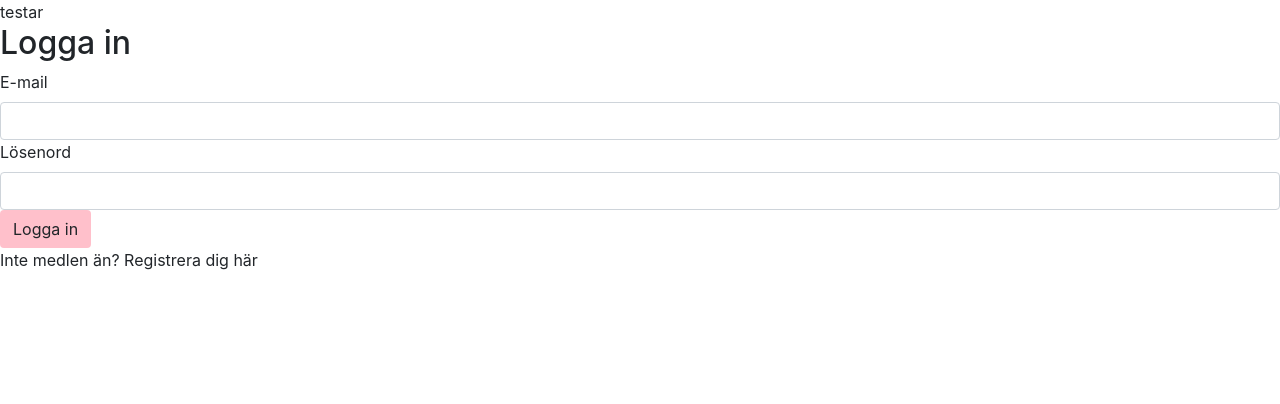
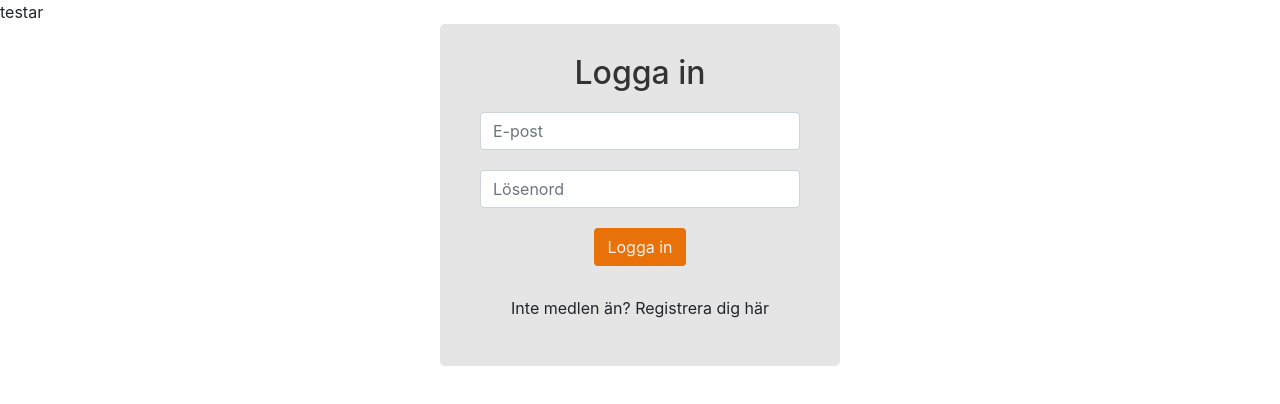
Before and after one commit to chris-mbg/FilmvisarnaAB, a React (Create React App) app: page / in a window 1280 px wide. Shown: the top 404 px of the page. Built offline with nearby package versions, Linux system fonts and the light colour scheme.

Commit message:
Bootstrap and styling added

```diff
--- a/src/components/LoginModal.js
+++ b/src/components/LoginModal.js
@@ -2,16 +2,34 @@ import style from '../css/LoginModal.module.css';
 
 const LoginModal = () => {
   return (
-    <div className={`form-group`}>
-      <h2>Logga in</h2>
+    <div className={`form-group ${style.modalContainer}`}>
+      <h2 className={style.loginHeading}>Logga in</h2>
       <form>
-        <label htmlFor='exampleInputEmail'>E-mail</label>
-        <input type='email' className={`form-control`} required />
-        <label htmlFor=''>Lösenord</label>
-        <input type='password' className={`form-control`} required />
-        <button className={`btn ${style.button}`}>Logga in</button>
+        <input
+          type='email'
+          className={`form-control ${style.input}`}
+          required
+          placeholder='E-post'
+        />
+        <input
+          type='password'
+          className={`form-control`}
+          required
+          placeholder='Lösenord'
+        />
+        <button type='submit' className={`btn ${style.loginBtn}`}>
+          Logga in
+        </button>
       </form>
-      <p>Inte medlen än? Registrera dig här</p>
+      {/* <NavLink
+        exact
+        to='/register'
+        className={`${style.regText}`}
+        onClick={() => props.setShowLoginModal(false)}
+      >
+        Inte medlen än? Registrera dig här
+      </NavLink> */}
+      <p className={style.regText}>Inte medlen än? Registrera dig här</p>
     </div>
   );
 };
--- a/src/css/LoginModal.module.css
+++ b/src/css/LoginModal.module.css
@@ -1,11 +1,33 @@
-.bodyBkg {
-  background-color: thistle;
+.modalContainer {
+  background-color: #E5E5E5;
+  padding: 30px 40px;
+  width: 400px;
+  border-radius: 5px;
+  margin: auto;
+  text-align: center;
 }
 
-.button {
-  background-color: pink;
+.loginHeading {
+  margin-bottom: 20px;
+  color: #333333;
+}
+
+.loginBtn {
+  background-color: #E87209;
+  color: #F3F3F3;
+  margin: 20px;
 }
 
 .input {
   margin-bottom: 20px;
+
 }
+
+.label {
+  text-align: left;
+}
+
+.regText{
+  margin-top: 10px;
+  text-align: center;
+}
```
